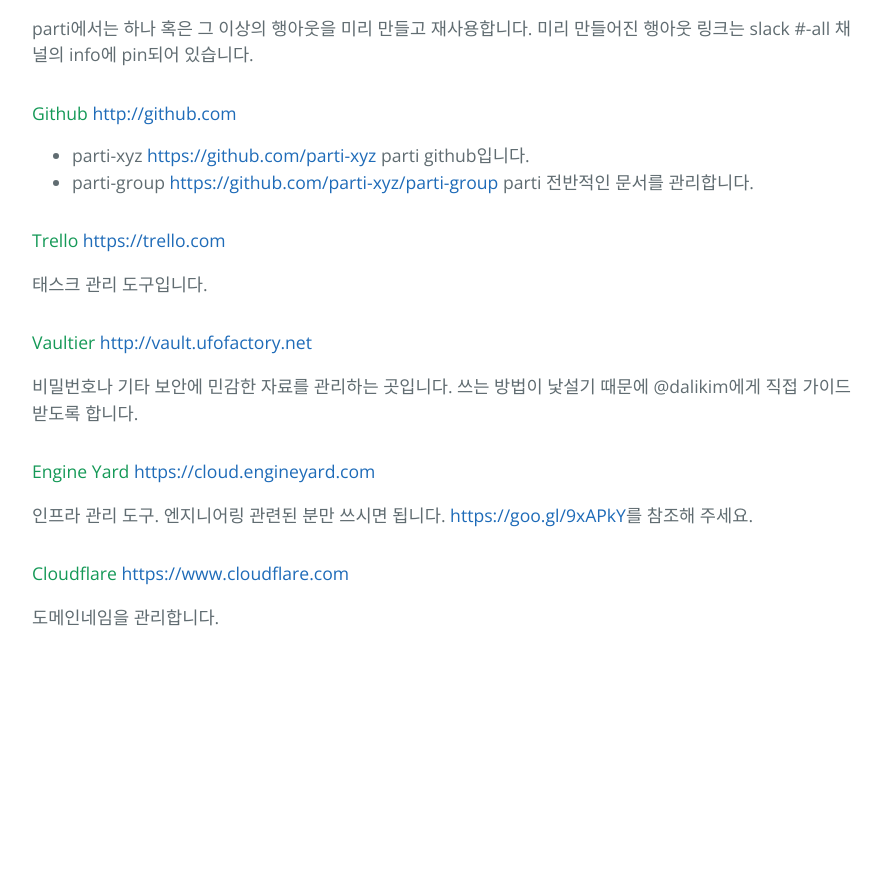
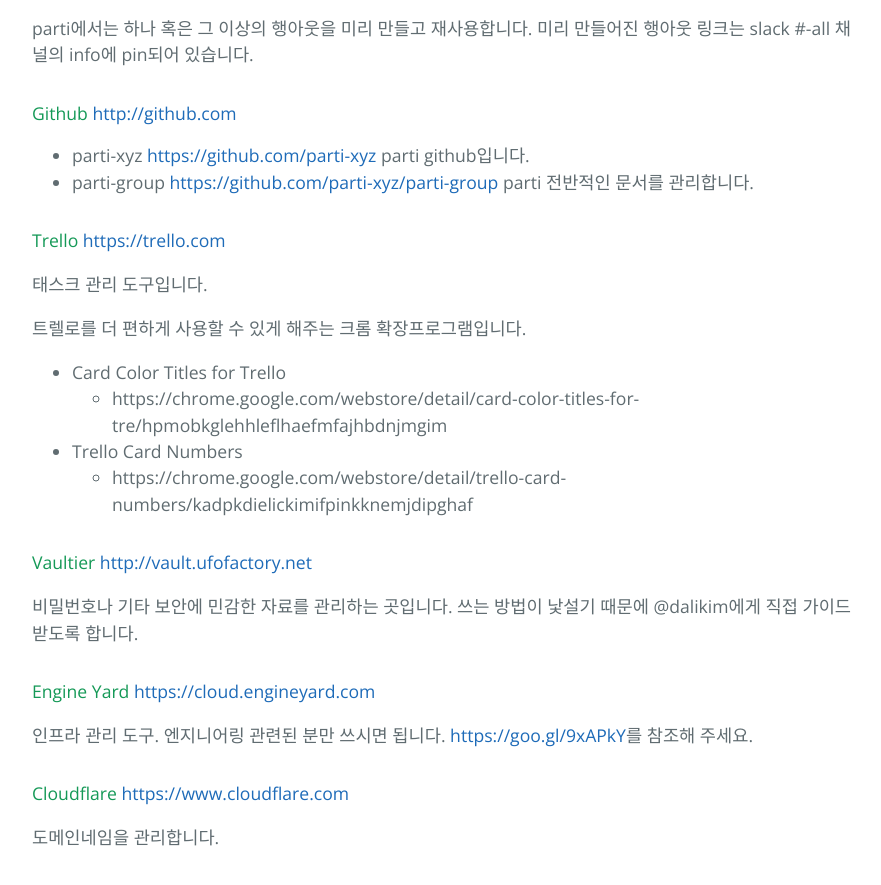
Before and after one commit to parti-coop/parti-group, a Jekyll site: the page built from docs/process.md, in a window 1280 px wide and 900 px high, scrolled down 3765 px. Shown: the top 885 px of the window, without its empty margins (192-1073 px from the left). Built offline with Jekyll 4.4.1, drawn with Linux system fonts in a browser that asks for light colours; before the commit the page ends 4445 px from its top, so only the background shows below that.

Commit message:
Update process.md

```diff
--- a/docs/process.md
+++ b/docs/process.md
@@ -138,6 +138,16 @@
 
 태스크 관리 도구입니다.
 
+트렐로를 더 편하게 사용할 수 있게 해주는 크롬 확장프로그램입니다.
+* Card Color Titles for Trello
+    * https://chrome.google.com/webstore/detail/card-color-titles-for-tre/hpmobkglehhleflhaefmfajhbdnjmgim
+* Trello Card Numbers
+    * https://chrome.google.com/webstore/detail/trello-card-numbers/kadpkdielickimifpinkknemjdipghaf
+
+
+
+
+
 #### Vaultier <http://vault.ufofactory.net>
 
 비밀번호나 기타 보안에 민감한 자료를 관리하는 곳입니다. 쓰는 방법이 낯설기 때문에 @dalikim에게 직접 가이드 받도록 합니다.
```
